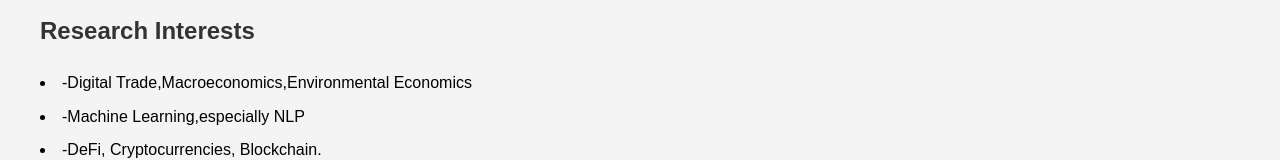
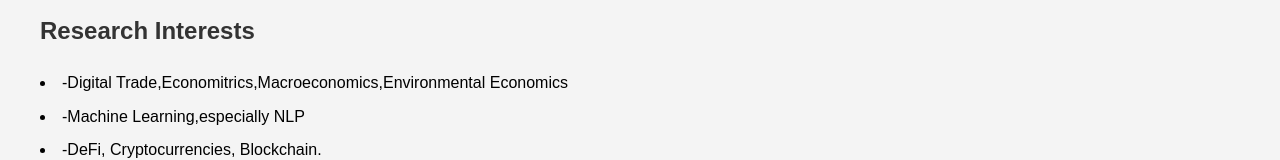
Before and after one commit to zoananan/Zoan_Yang.github.io, a plain HTML site: page index.html in a window 1280 px wide. Shown: the part 1078-1238 px from the top of the page. Drawn offline with Linux system fonts and the light colour scheme.

Commit message:
Update index.html

```diff
--- a/index.html
+++ b/index.html
@@ -114,7 +114,7 @@
 
         <h2>Research Interests</h2>
 
-        <li>-Digital Trade,Macroeconomics,Environmental Economics </li>
+        <li>-Digital Trade,Economitrics,Macroeconomics,Environmental Economics </li>
         <li>-Machine Learning,especially NLP</li>
         <li>-DeFi, Cryptocurrencies, Blockchain.</li>
 
```
